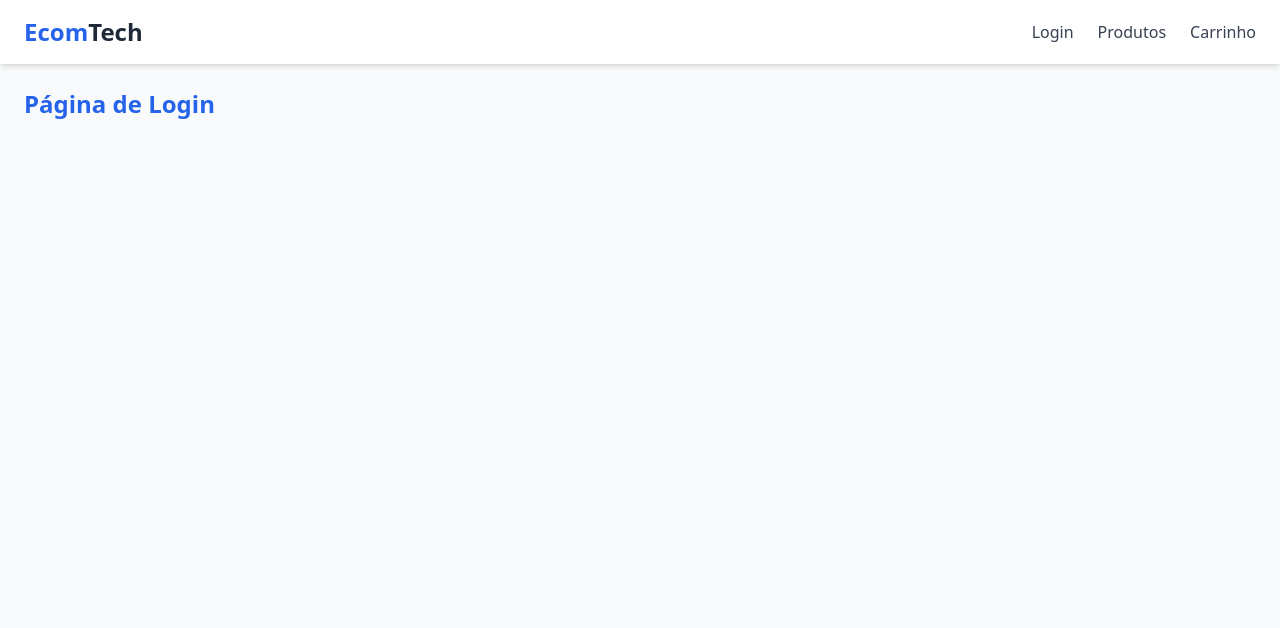
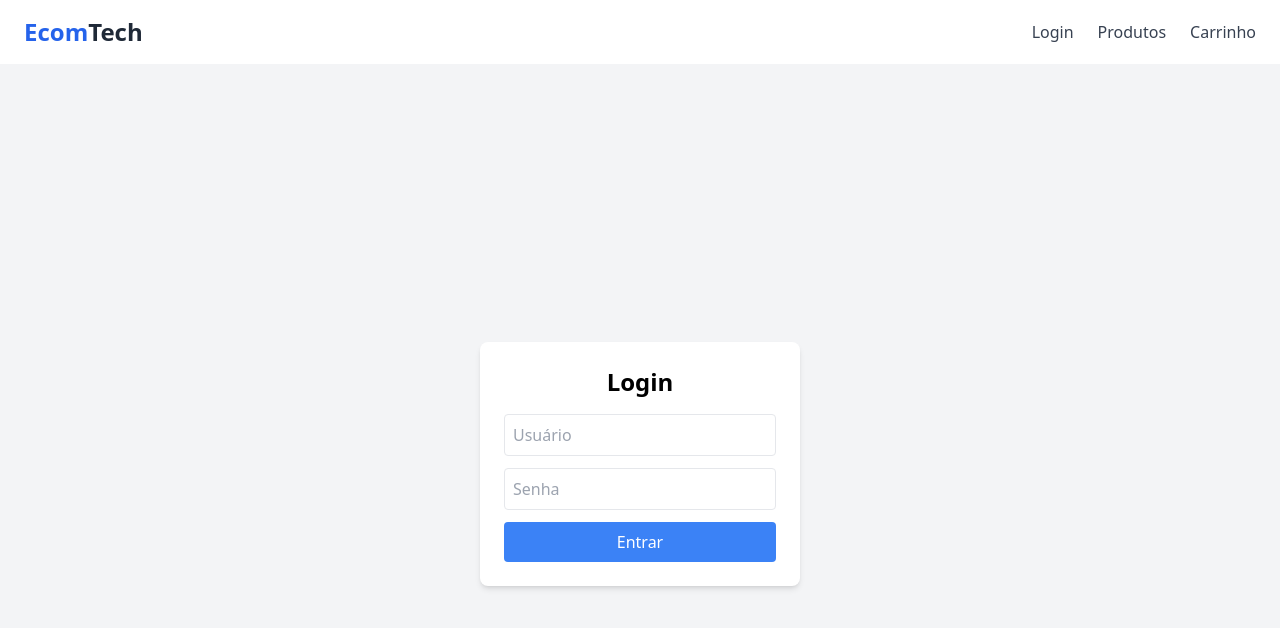
Before and after one commit to joiceoliveiras/ecom-tech, a React (Vite) app: page /login in a window 1280 px wide. Shown: the top 628 px of the page. Built offline with nearby package versions, Linux system fonts and the light colour scheme.

Commit message:
Dia 2: criar página de login com autenticação fake

```diff
--- a/src/pages/Login.jsx
+++ b/src/pages/Login.jsx
@@ -1,7 +1,58 @@
+import { useState, useContext } from "react";
+import { useNavigate } from "react-router-dom";
+import { AuthContext } from "../context/AuthContext";
+
 export default function Login() {
-    return(
-        <div className="p-6">
-             <h1 className="text-2xl font-bold text-blue-600">Página de Login</h1>
+  const { login } = useContext(AuthContext);
+  const navigate = useNavigate();
+
+  const [username, setUsername] = useState("");
+  const [password, setPassword] = useState("");
+  const [error, setError] = useState("");
+
+  function handleSubmit(e) {
+    e.preventDefault();
+    const success = login(username, password);
+    if (success) {
+      navigate("/produtos");
+    } else {
+      setError("Usuário ou senha inválidos (dica: senha é 123)");
+    }
+  }
+
+  return (
+    <div className="flex items-center justify-center h-screen bg-gray-100">
+      <form
+        onSubmit={handleSubmit}
+        className="bg-white p-6 rounded-lg shadow-md w-80"
+      >
+        <h2 className="text-2xl font-bold mb-4 text-center">Login</h2>
+
+        {error && <p className="text-red-500 mb-2">{error}</p>}
+
+        <input
+          type="text"
+          placeholder="Usuário"
+          value={username}
+          onChange={(e) => setUsername(e.target.value)}
+          className="w-full p-2 mb-3 border rounded"
+        />
+
+        <input
+          type="password"
+          placeholder="Senha"
+          value={password}
+          onChange={(e) => setPassword(e.target.value)}
+          className="w-full p-2 mb-3 border rounded"
+        />
+
+        <button
+          type="submit"
+          className="w-full bg-blue-500 text-white py-2 rounded hover:bg-blue-600"
+        >
+          Entrar
+        </button>
+      </form>
     </div>
-    )
+  );
 }
```
